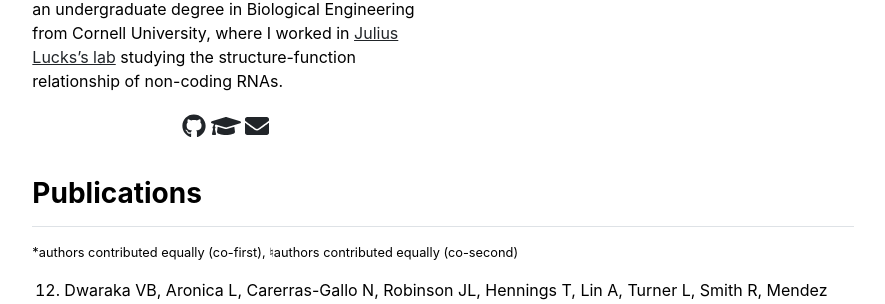
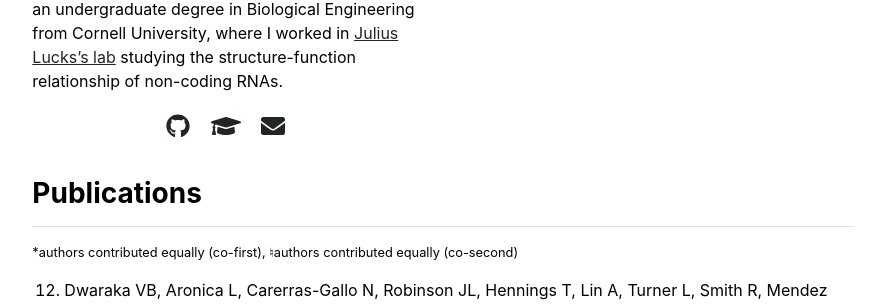
Before and after one commit to matt-cart/matt-cart.github.io, a Jekyll site: the page built from index.md, in a window 1280 px wide. Shown: the part 422-726 px from the top of the page, without its empty margins (197-1082 px from the left). Built offline with Jekyll 4.4.1, drawn with Linux system fonts in a browser that asks for light colours.

Commit message:
font-awesome alignment

```diff
--- a/_layouts/home.html
+++ b/_layouts/home.html
@@ -8,8 +8,8 @@ layout: default
     {{ content }}
     <p class="text-center">
       <a target="_blank" href="https://github.com/matt-cart" class="fs-4"><i class="fab fa-github"></i></a>
-      <a target="_blank" href="https://scholar.google.com/citations?user=bx0QF1YAAAAJ&hl=en" class="fs-4"><i class="fas fa-graduation-cap"></i></a>
-      <a target="_blank" href="mailto:matthewmcarter2@gmail.com" class="fs-4"><i class="fas fa-envelope"></i></a>
+      <a target="_blank" href="https://scholar.google.com/citations?user=bx0QF1YAAAAJ&hl=en" class="ms-3 fs-4"><i class="fas fa-graduation-cap"></i></a>
+      <a target="_blank" href="mailto:matthewmcarter2@gmail.com" class="ms-3 fs-4"><i class="fas fa-envelope"></i></a>
     </p>
   </div>
   <div class="col-md-6">
```
